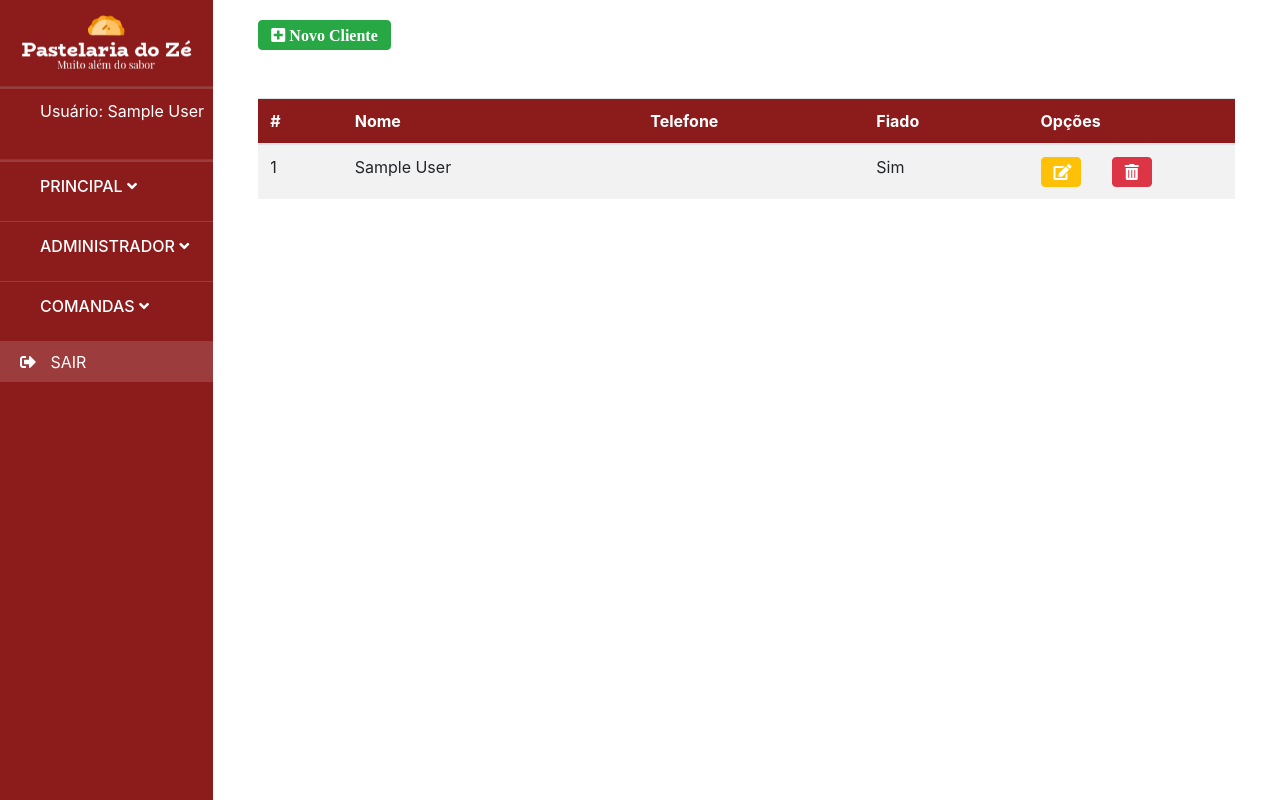
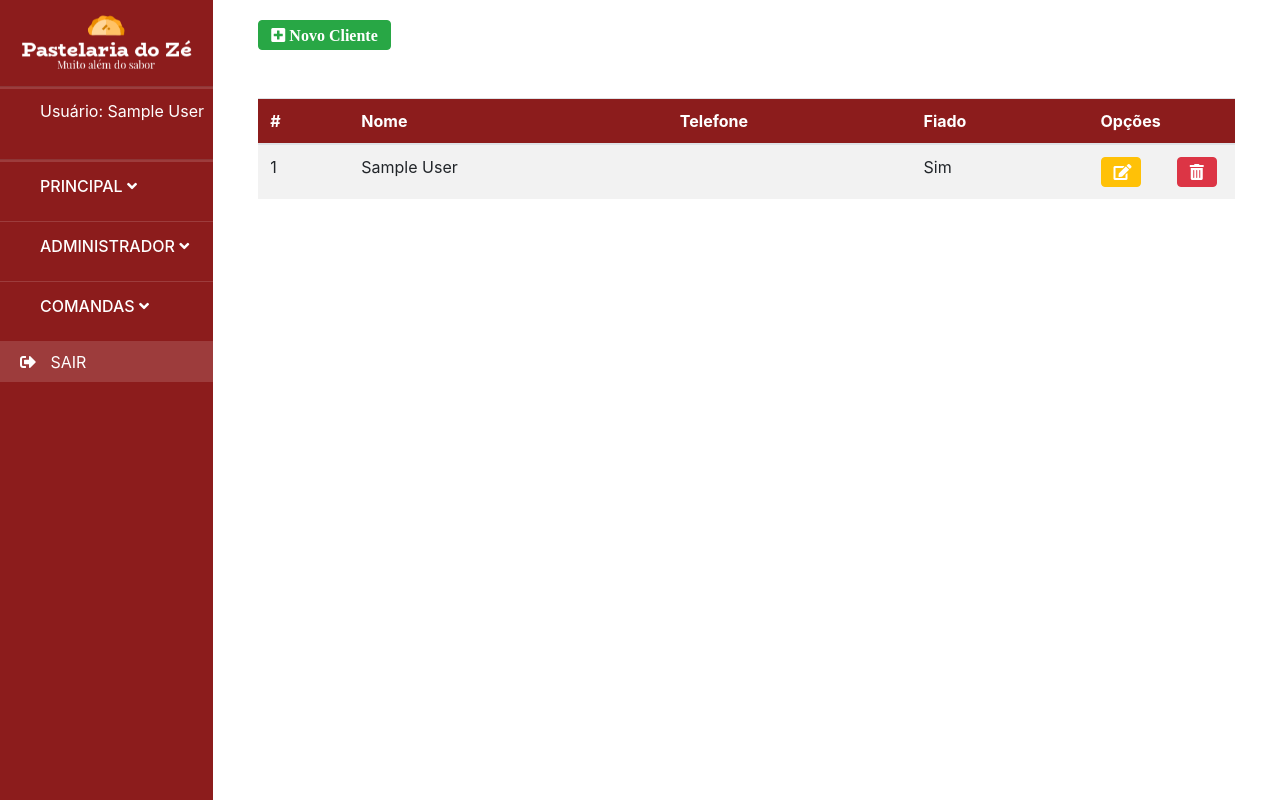
Before and after one commit to ProjetoIntegradorEquipe07/Integrador_Equipe07, a Flask app: page /cliente/ in a window 1280 px wide. Run offline with Flask 2, Linux system fonts and the light colour scheme; the visitor is signed in with stand-in values (Sample User, id 1); some libraries are stand-ins or nearby versions.

Commit message:
ajuste botoes listagens

```diff
--- a/mod_cliente/templates/formListaClientes.html
+++ b/mod_cliente/templates/formListaClientes.html
@@ -12,7 +12,7 @@
             <th>Nome</th>
             <th>Telefone</th>
             <th>Fiado</th>
-            <th>Opções</th>
+            <th width='15%'>Opções</th>
         </tr>
     </thead>
     <tbody>
@@ -28,17 +28,27 @@
             <td>Sim</td>
             {% endif %}
             <td>
-                <div class="text-center">
-                    <form style=" float:left; margin-right: -50px;" action="{{ url_for('cliente.formEditCliente') }}" method="POST">
+
+
+                <div class="row justify-content-sm-center">
+                    <div class="col-sm-6">
+                        <form action="{{ url_for('cliente.formEditCliente') }}" method="POST">
                             <input type="hidden" name="id_cliente" value="{{ cliente[0] }}">
                             <button title="Editar" type="submit" class="btn btn-edit"><i class="fas fa-edit"></i></button>
                         </form>
+                    </div>
+                    <div class="col-sm-6">
                         <form name="excluiUsuario">
                             <input type="hidden" name="id_cliente" value="{{ cliente[0] }}">
                             <button title="Excluir" type="submit" class="btn btn-remove"><i class="fas fa-trash-alt"></i></button>
                         </form>
                     </div>
+                </div>
+
+
+
             </td>
+
         </tr>
         {% endfor %}
         {% else: %}
```
Also changed, not shown: mod_funcionario/templates/formListaFuncionarios.html (+6 -1 lines), mod_produto/templates/formListaProdutos.html (+8 -2 lines). Lines whose indentation alone changed are shown as unchanged.
